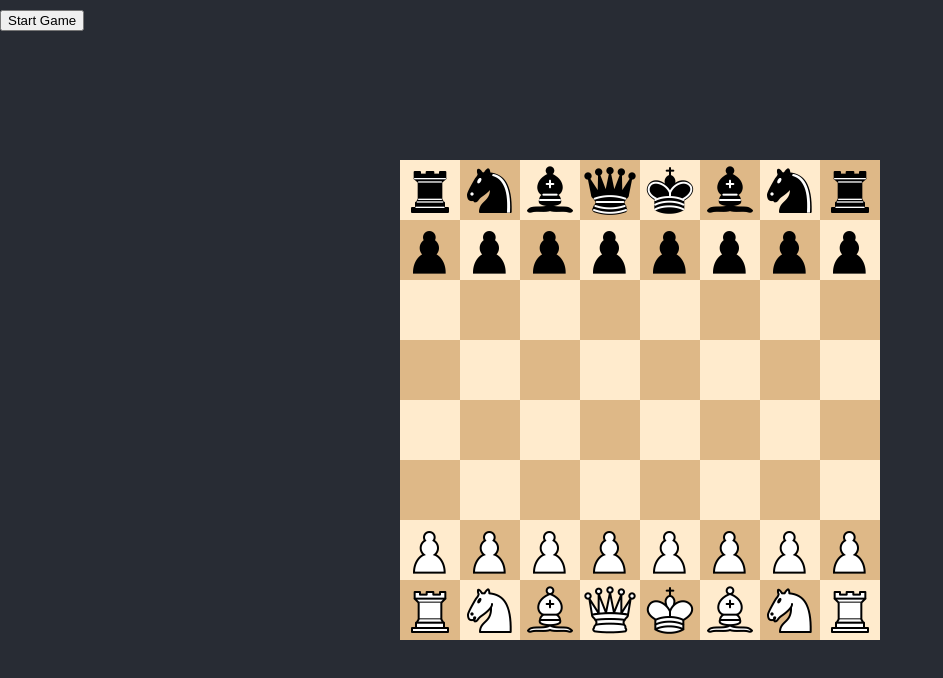
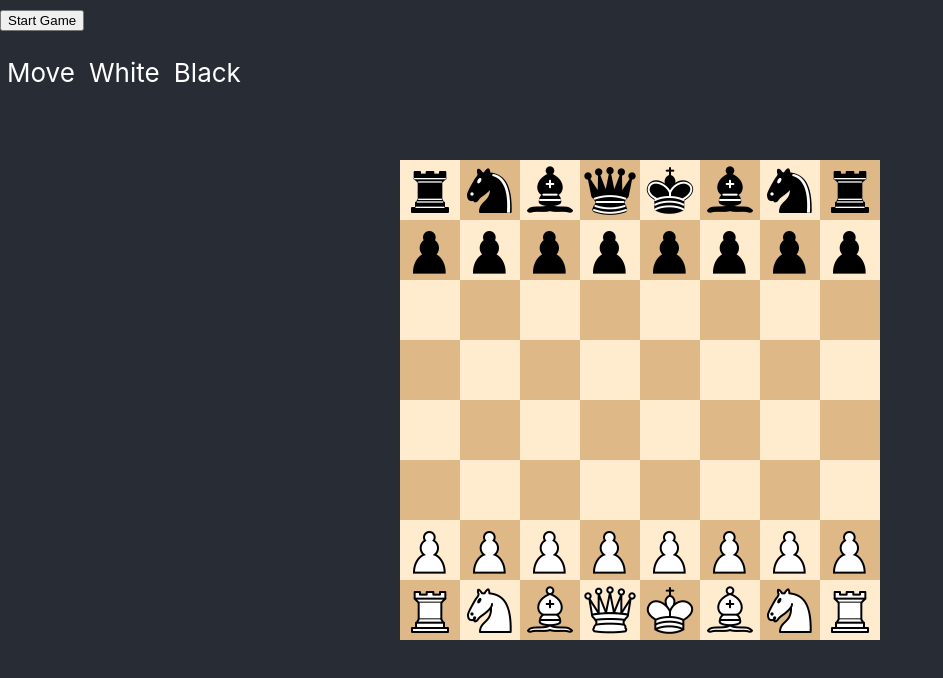
Before and after one commit to carljohansen/shallow-thought-react, a React (Create React App) app: page / in a window 1280 px wide. Shown: the top 678 px of the page, without its empty margins (0-943 px from the left). Built offline with nearby package versions, Linux system fonts and the light colour scheme.

Commit message:
Added Move List

```diff
--- a/src/App.tsx
+++ b/src/App.tsx
@@ -5,6 +5,7 @@ import './app/ui/css/game.component.css';
 import './app/ui/css/movelist.component.css';
 import './app/ui/css/piece.component.css';
 import Game, { MoveSelectedEvent } from './Game';
+import MoveList from './MoveList';
 import { ISingleMovePlayer, MoveEvent, ProgressUpdatedEvent } from './app/players/PlayerInterface';
 import { GameHelper } from './app/engine/GameHelper';
 import { PlayerFactory } from './app/players/PlayerFactory';
@@ -16,6 +17,7 @@ const initialBoard = GameHelper.createStandardBoard();
 function App() {
 
   const [newMove, setNewMove] = useState<Chess.GameMove>(null);
+  const [moveList, setMoveList] = useState<Chess.GameMove[]>([]);
   const [board, setBoard] = useState<Chess.Board>(initialBoard);
   const [player, setPlayer] = useState<ISingleMovePlayer>(null);
 
@@ -51,7 +53,7 @@ function App() {
 
       const newBoard = playersBoard.applyMove(validatedMove);
       setBoard(newBoard);
-
+      setMoveList(curr => [...curr, validatedMove])
       validatedMove.checkHint = playersBoard.getCheckState();
       //this.moveHistory.push(validatedMove);
 
@@ -90,11 +92,20 @@ function App() {
     setPlayer(createPlayerForNextMove(newBoard));
   }
 
+  if (board
+    && board.moveCount === 0
+    && !player) {
+    setPlayerForFirstMove();
+  }
+
   return (
     <div className="App">
       <header className="App-header">
         <div style={{ position: "absolute", top: "0px", left: "0px", height: "80px" }}>
           <button title="Start Game" onClick={setPlayerForFirstMove}>Start Game</button>
+        </div>
+        <div style={{ position: "absolute", top: "50px", left: "0px", height: "80px" }}>
+          <MoveList moveList={moveList}></MoveList>
         </div>
         <Game gameBoard={board} newMove={newMove} handleMoveInput={onHumanMoveSelected} />
       </header>
--- /dev/null
+++ b/src/MoveList.tsx
@@ -0,0 +1,43 @@
+import { FC } from 'react'
+import * as Chess from './app/engine/ChessElements'
+
+interface MoveListProps {
+    moveList: Chess.GameMove[]
+}
+
+const MoveList: FC<MoveListProps> = ({ moveList }) => {
+
+    const rows = [];
+    let moveNumber = 1;
+    for (let i = 0; i < moveList.length; i += 2) {
+        const whiteMove = Chess.GameMove.getNotation(moveList[i]);
+        const blackMove = i < moveList.length - 1
+            ? Chess.GameMove.getNotation(moveList[i + 1])
+            : "";
+
+        rows.push((
+            <tr key={moveNumber}>
+                <td>{moveNumber++}</td>
+                <td>{whiteMove}</td>
+                <td>{blackMove}</td>
+            </tr>
+        ));
+    }
+
+    return (
+        <table>
+            <thead>
+                <tr>
+                    <td>Move</td>
+                    <td>White</td>
+                    <td>Black</td>
+                </tr>
+            </thead>
+            <tbody>
+                {rows}
+            </tbody>
+        </table>
+    )
+}
+
+export default MoveList;
```
